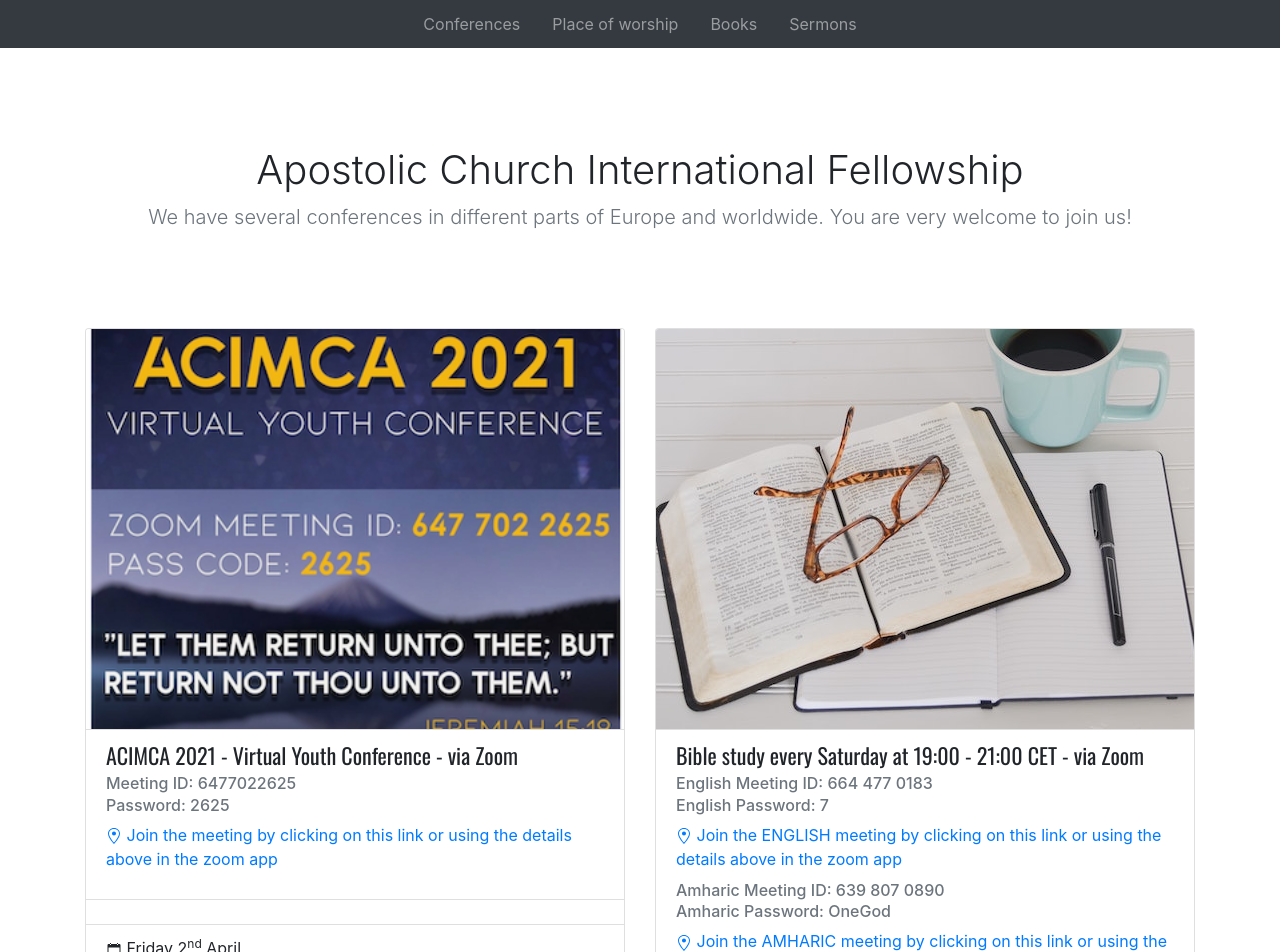
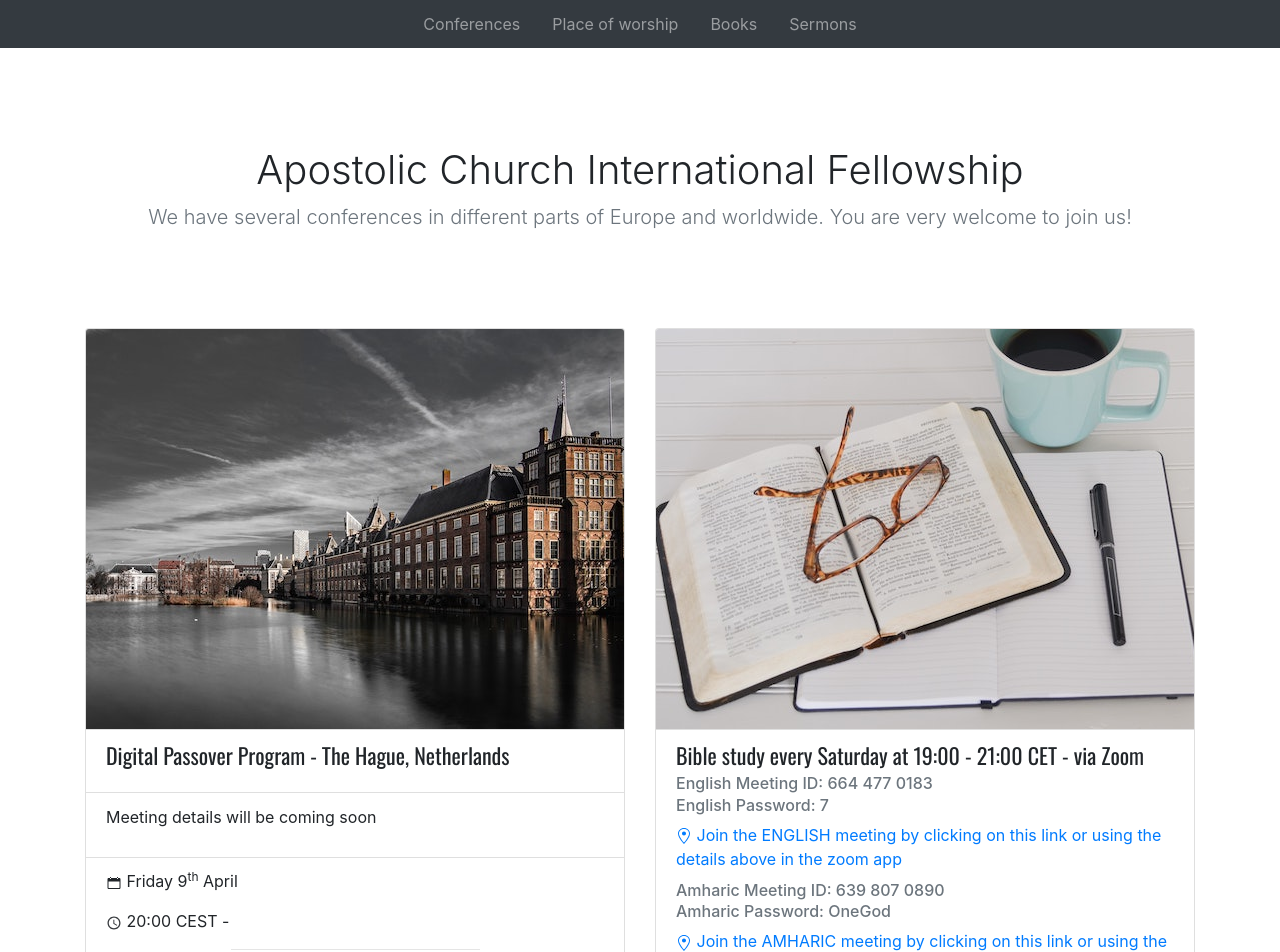
Before and after one commit to Haimanot1989/church, a React (Create React App) app: page / in a window 1280 px wide. Shown: the top 952 px of the page. Built offline with nearby package versions, Linux system fonts and the light colour scheme.

Commit message:
one sermon + program

```diff
--- a/src/components/Cards.js
+++ b/src/components/Cards.js
@@ -8,12 +8,12 @@ import { OnlineMeetingCard } from "./OnlineMeetingCard";
 
 const Cards = () => {
   let europeBibleStudyOnZoom = onlineMeetings["europeBibleStudyOnZoom"];
-  let ACIFNAYouthLordsSupper = onlineMeetings["ACIFNAYouthLordsSupper"];
+  let Netherlands2021 = onlineMeetings["Netherlands2021"];
 
   return (
     <>
       <div className="card-deck mb-2">
-        <OnlineMeetingCard {...ACIFNAYouthLordsSupper} />
+        <OnlineMeetingCard {...Netherlands2021} />
         <OnlineMeetingCard {...europeBibleStudyOnZoom} />
       </div>
     </>
--- a/src/components/OnlineMeetingCard.js
+++ b/src/components/OnlineMeetingCard.js
@@ -23,7 +23,7 @@ export const OnlineMeetingCard = ({
       <ul className="list-group list-group-flush" style={{ listStyle: "none" }}>
         <li key="mainBody" className="list-group-item">
           <h5 className="card-title">
-            {title} - via {platformName}
+            {title} {`${platformName ? `- via ${platformName}` : ""}`}
           </h5>
           {zoomInfo && <MeetingInfo {...zoomInfo} />}
           {zoomInfoAmharic && <MeetingInfo {...zoomInfoAmharic} />}
--- a/src/components/data/onlineMeetings.json
+++ b/src/components/data/onlineMeetings.json
@@ -46,6 +46,26 @@
       "emails": ["lhoberink@hotmail.com"],
       "phoneNumbers": ["+31640912152"]
     }
+  },
+  "Netherlands2021": {
+    "importantMessage": {
+      "content": ["Meeting details will be coming soon"]
+    },
+    "imageUrl": "./theHague.png",
+    "title": "Digital Passover Program - The Hague, Netherlands",
+    "time": [
+      {
+        "id": 1,
+        "date": {
+          "day": "Friday",
+          "date": "9",
+          "sup": "th",
+          "month": "April"
+        },
+        "startTime": "20:00 CEST",
+        "finishTime": " "
+      }
+    ]
   },
   "ACIFNAYouth": {
     "platformName": "Zoom",
--- a/src/components/data/sermons.json
+++ b/src/components/data/sermons.json
@@ -1,5 +1,12 @@
 {
   "sermons": [
+    {
+      "title": "Jesus: The Scapegoat For Our Sins",
+      "summary": "[Leviticus 16:8 And Aaron shall cast lots upon the two goats; one lot for the LORD, and the other lot for the scapegoat.] There were two goats of enormous significance for Israel during the Day of Atonement, Yom Kippur. The commandments concerning these goats pointed to the events surrounding the trial, judgement and death of our Lord Jesus during Passover. Hence, it is fitting that we study this prayerfully to commemorate the Lord’s sacrifice for us all. Now, the two goats had two purposes: the one was to be sacrificed for the Lord and the other was the scapegoat.",
+      "pdfLink": "/sermons/JESUS_THE_SCAPEGOAT_FOR_OUR_SINS.pdf",
+      "image": "/sermons/JESUS_THE_SCAPEGOAT_FOR_OUR_SINS.png",
+      "pages": "4"
+    },
     {
       "title": "Joshua – The Man Who Stopped Time To Finish God’s Work",
       "summary": "Joshua, the son of Nun, is a unique character in the Bible. From his youth he distinguished himself as a boy who loved God deeply and followed Moses, the servant of God, wholeheartedly. I pray today that the life of young Joshua will inspire my listeners, the young in particular, to dedicate themselves to a life of service and bold faith for the glory of the Lord Jesus Christ! Now, where did Joshua learn to appreciate and value the importance of time? We will need to go back to his youth in Egypt and join the timeless story of the Exodus, beginning with the most fearful night in the history of Israel.",
```
Also changed, not shown: public/sermons/JESUS_THE_SCAPEGOAT_FOR_OUR_SINS.png (added), 1 other file (tests, documents, lock files or other folders).
